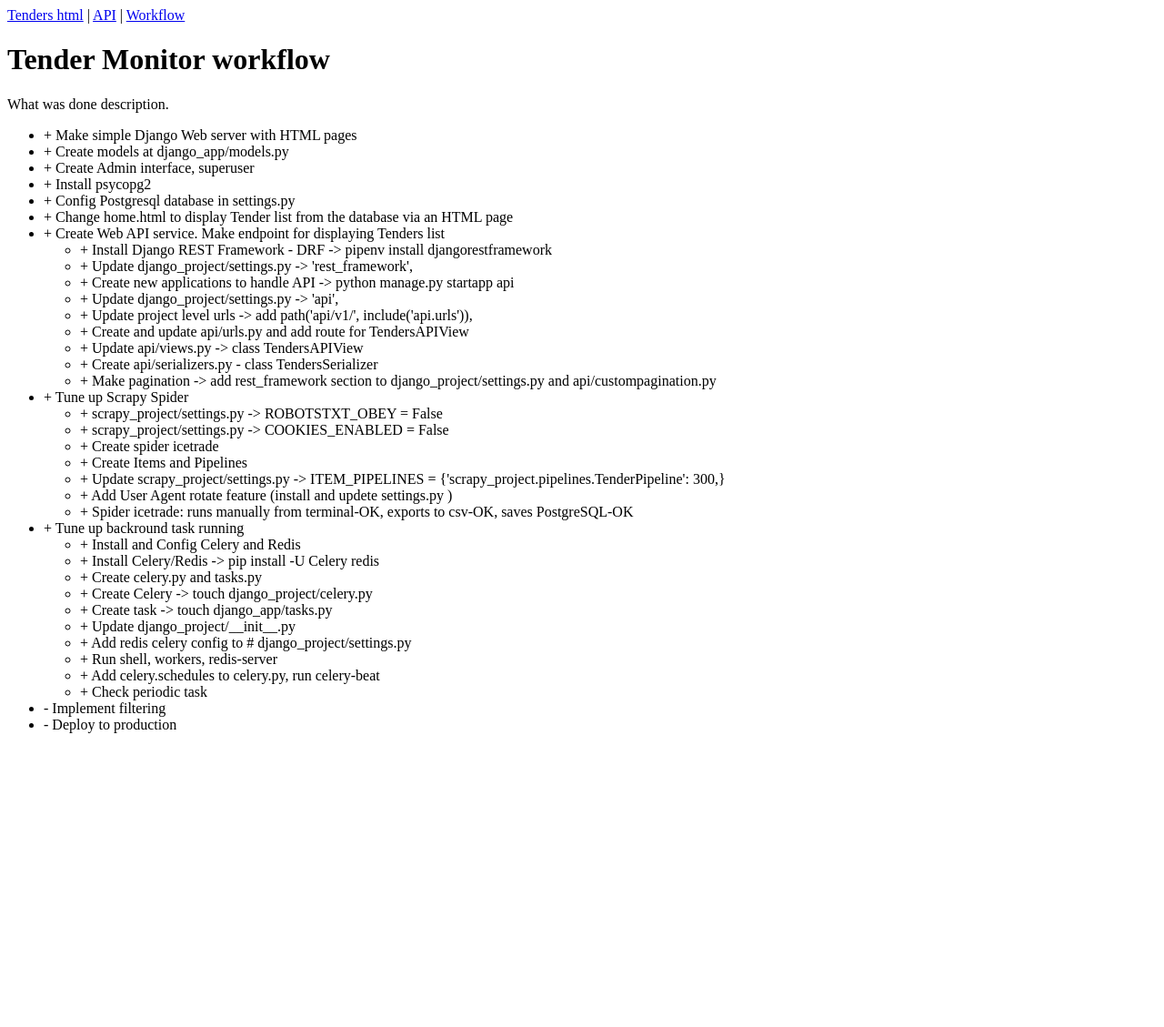
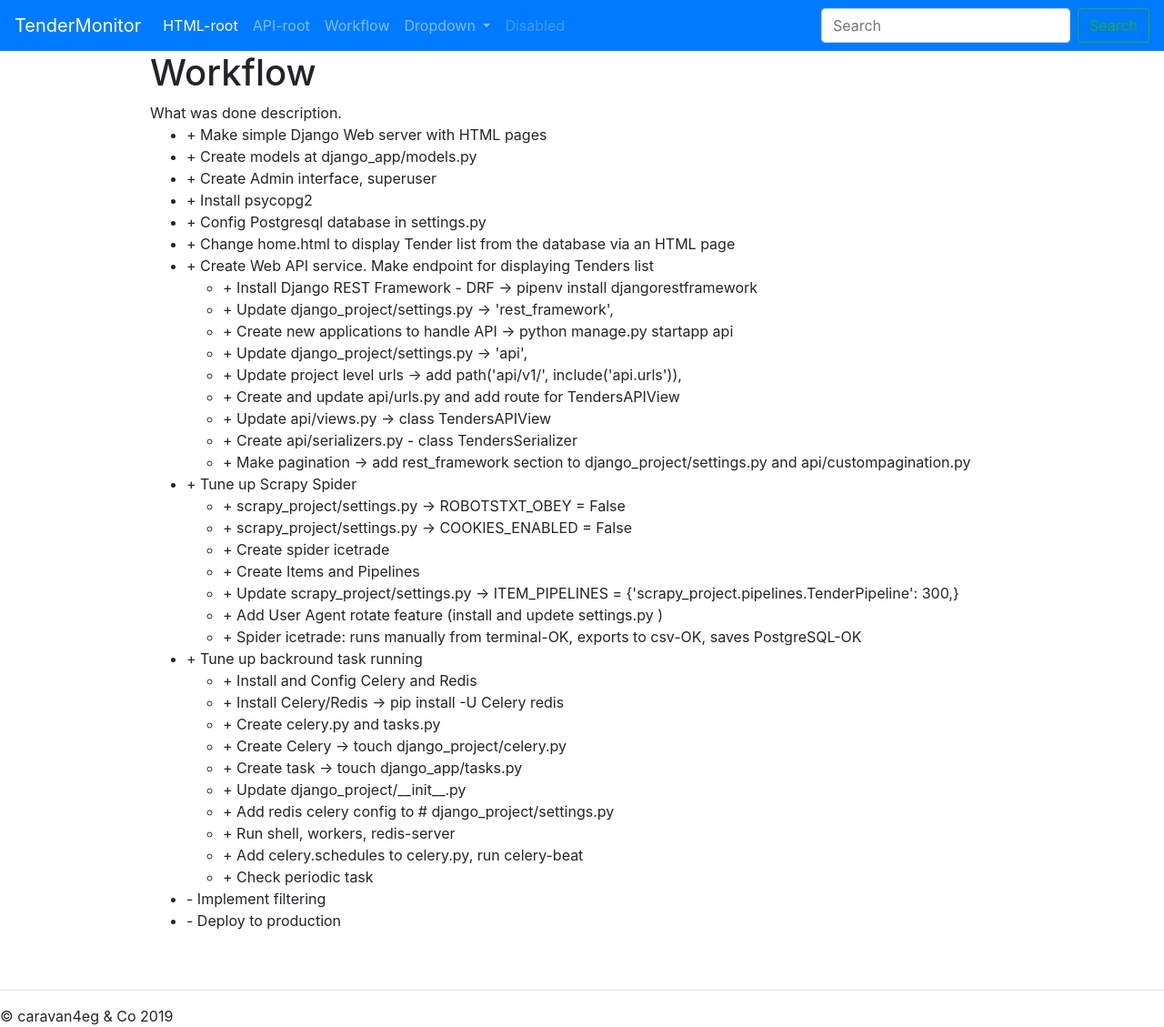
Before and after one commit to caravan4eg/monitor2, a Django app: page /about/ in a window 1280 px wide. Shown: the whole page at 91% size. Before the commit the page ends 806 px from the top, so only its background shows below. Run offline with Django 3.2, Linux system fonts and the light colour scheme; parts of the project's set-up code (start-up, migrations or seed data) failed here and were passed over; some libraries are stand-ins or nearby versions.

Commit message:
Added navbar and bootstrap

```diff
--- a/templates/about.html
+++ b/templates/about.html
@@ -1,7 +1,7 @@
 <!-- templates/about.html -->
 {% extends 'base.html' %}
 {% block content %}
-<h1>Tender Monitor workflow</h1>
+<h1>Workflow</h1>
 What was done description.
 
 <ul>
--- a/templates/base.html
+++ b/templates/base.html
@@ -1,6 +1,86 @@
-<!-- templates/base.html -->
-<header>
-    <a href="{% url 'home' %}">Tenders html</a> | <a href="{% url 'api' %}">API</a> | <a href="{% url 'about' %}">Workflow</a>
- </header>
-    {% block content %}
-    {% endblock content %}
+
+    <!DOCTYPE html>
+<html lang="en" <html>
+
+<head>
+
+   <meta charset="UTF-8">
+   <meta http-equiv="X-UA-Compatible" content="IE=edge,chrome=1">
+   <meta name="viewport" content="width=device-width,minimum-scale=1,initial-scale=1">
+
+
+   <link rel="stylesheet" href="https://stackpath.bootstrapcdn.com/bootstrap/4.3.1/css/bootstrap.min.css"
+      integrity="sha384-ggOyR0iXCbMQv3Xipma34MD+dH/1fQ784/j6cY/iJTQUOhcWr7x9JvoRxT2MZw1T" crossorigin="anonymous">
+   <title>
+
+      {% block title %}
+      TenderMonitor
+      {% endblock title %}
+    </title>
+
+    <meta name="description" content="tender, monitor">
+    <meta name="author" content="Aleksandr Apanassik">
+
+    <link href="https://fonts.googleapis.com/css?family=Source+Code+Pro:300|Source+Sans+Pro:300,300i,400,400i,600,600i" rel="stylesheet">
+
+</head>
+
+<body>
+
+   <nav class="navbar navbar-expand-lg navbar-dark bg-primary">
+         <a class="navbar-brand" href="{% url 'home' %}">TenderMonitor</a>
+         <button class="navbar-toggler" type="button" data-toggle="collapse" data-target="#navbarSupportedContent" aria-controls="navbarSupportedContent" aria-expanded="false" aria-label="Toggle navigation">
+           <span class="navbar-toggler-icon"></span>
+         </button>
+
+         <div class="collapse navbar-collapse" id="navbarSupportedContent">
+           <ul class="navbar-nav mr-auto">
+             <li class="nav-item active">
+               <a class="nav-link" href="{% url 'home' %}">HTML-root <span class="sr-only">(current)</span></a>
+             </li>
+             <li class="nav-item">
+                  <a class="nav-link" href="{% url 'api' %}">API-root</a>
+                  <!-- TenderMonitor API-root -->
+                </li>
+                <li class="nav-item">
+                  <a class="nav-link" href="{% url 'about' %}">Workflow</a>
+                </li>
+             <li class="nav-item dropdown">
+               <a class="nav-link dropdown-toggle" href="#" id="navbarDropdown" role="button" data-toggle="dropdown" aria-haspopup="true" aria-expanded="false">
+                 Dropdown
+               </a>
+               <div class="dropdown-menu" aria-labelledby="navbarDropdown">
+                 <a class="dropdown-item" href="#">Action</a>
+                 <a class="dropdown-item" href="#">Another action</a>
+                 <div class="dropdown-divider"></div>
+                 <a class="dropdown-item" href="#">Something else here</a>
+               </div>
+             </li>
+             <li class="nav-item">
+               <a class="nav-link disabled" href="#" tabindex="-1" aria-disabled="true">Disabled</a>
+             </li>
+           </ul>
+           <form class="form-inline my-2 my-lg-0">
+             <input class="form-control mr-sm-2" type="search" placeholder="Search" aria-label="Search">
+             <button class="btn btn-outline-success my-2 my-sm-0" type="submit">Search</button>
+           </form>
+         </div>
+       </nav>
+
+
+
+   <div class="container mb-5">
+      <div class="row">
+         <div class="offset-md-1">
+         {% block content %}
+         {% endblock content %}
+      </div>
+      </div>
+   </div>
+
+
+   <hr> &copy; caravan4eg & Co 2019
+   </div>
+</body>
+
+</html>
```
Also changed, not shown: output/12.07.2019_icetrade_tenders.csv (added).
